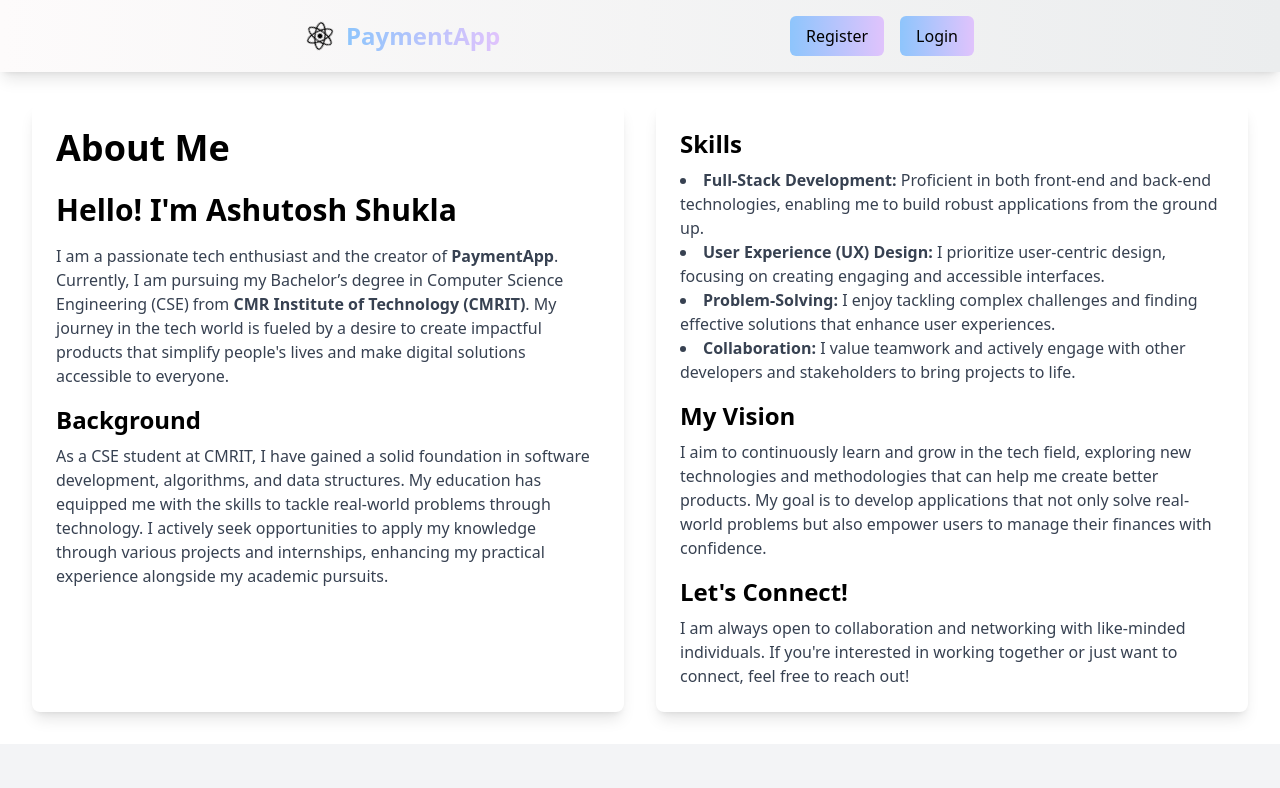
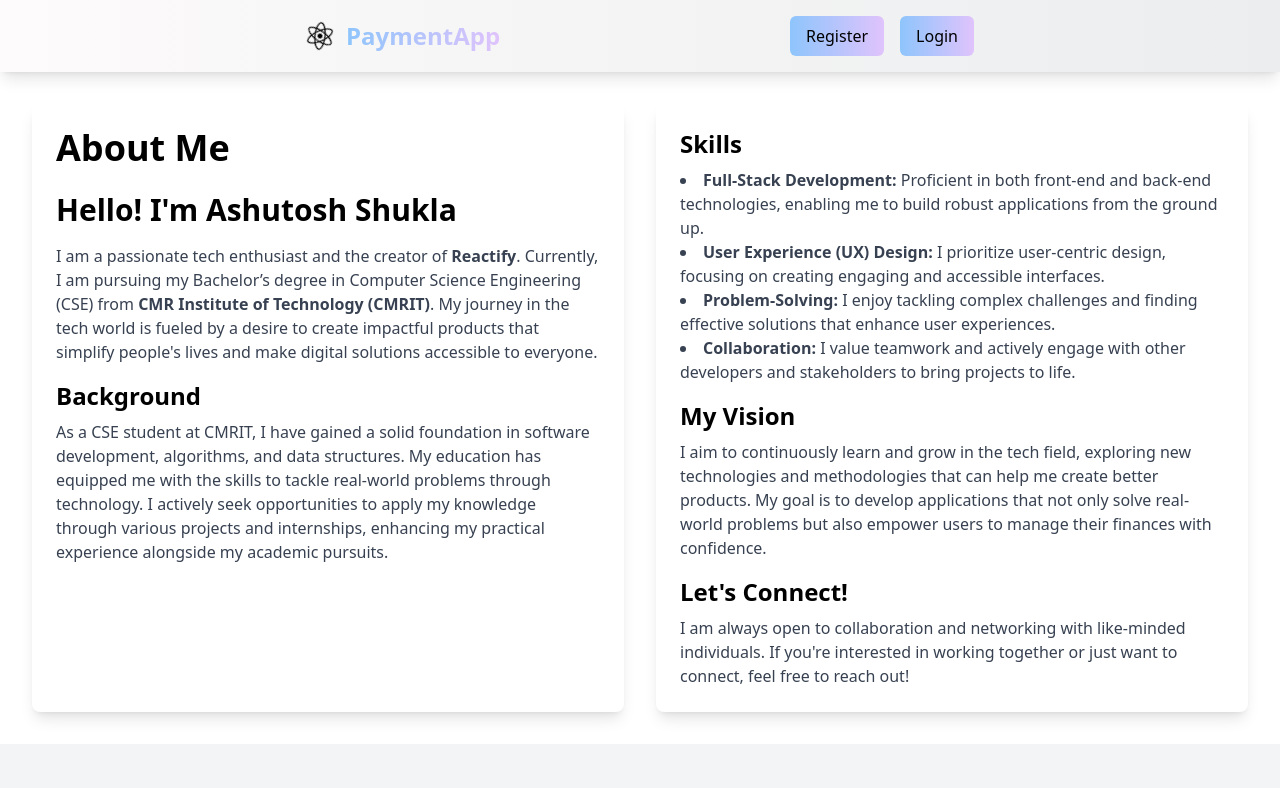
Before and after one commit to Ashutosh-Shukla-036/Reactify, a React (Vite) app in the folder FrontEnd/: page /about in a window 1280 px wide. Shown: the top 788 px of the page. Built offline with nearby package versions, Linux system fonts and the light colour scheme.

Commit message:
Change website name to Reactify

```diff
--- a/FrontEnd/src/Components/About.jsx
+++ b/FrontEnd/src/Components/About.jsx
@@ -8,7 +8,7 @@ const About = () => {
         <h1 className="text-4xl font-bold mb-6">About Me</h1>
         <h2 className="text-3xl font-semibold mb-4">Hello! I'm Ashutosh Shukla</h2>
         <p className="mb-4 text-gray-700">
-          I am a passionate tech enthusiast and the creator of <strong>PaymentApp</strong>. Currently, I am pursuing my Bachelor’s degree in Computer Science Engineering (CSE) from <strong>CMR Institute of Technology (CMRIT)</strong>. My journey in the tech world is fueled by a desire to create impactful products that simplify people's lives and make digital solutions accessible to everyone.
+          I am a passionate tech enthusiast and the creator of <strong>Reactify</strong>. Currently, I am pursuing my Bachelor’s degree in Computer Science Engineering (CSE) from <strong>CMR Institute of Technology (CMRIT)</strong>. My journey in the tech world is fueled by a desire to create impactful products that simplify people's lives and make digital solutions accessible to everyone.
         </p>
 
         <h3 className="text-2xl font-semibold mb-2">Background</h3>
```
